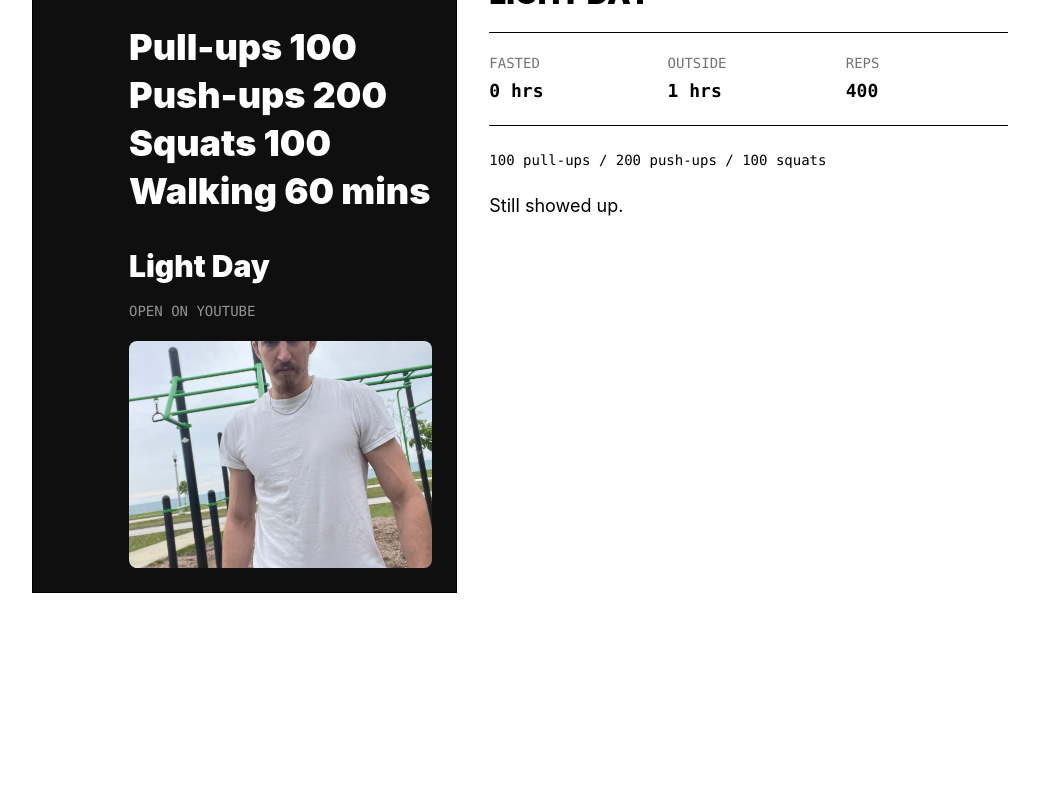
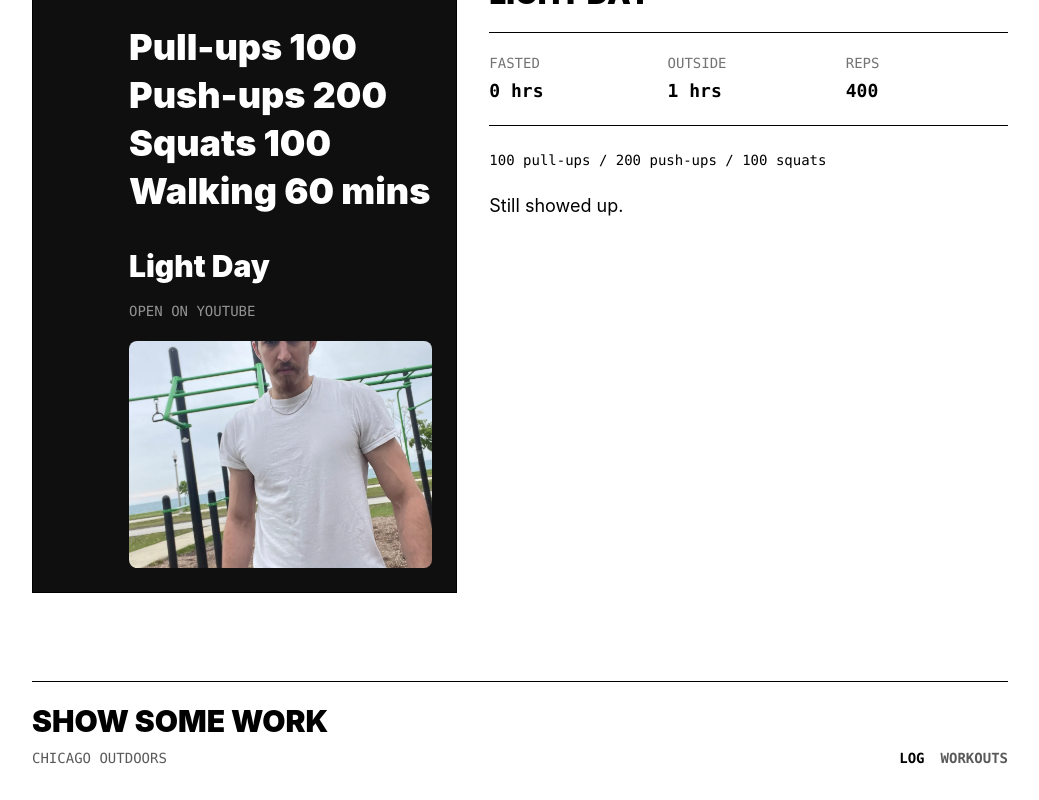
Before and after one commit to mjcreativemedia/show-some-work-site, a React (Vite) app: page / in a window 1280 px wide. Shown: the part 590-1390 px from the top of the page, without its empty margins (120-1159 px from the left). Before the commit the page ends 1271 px from the top, so only its background shows below. Built offline with nearby package versions, Linux system fonts and the light colour scheme.

Commit message:
Add minimal brand footer

```diff
--- a/src/App.tsx
+++ b/src/App.tsx
@@ -238,6 +238,30 @@ function Header({ currentPage }: { currentPage: "log" | "workouts" }) {
   );
 }
 
+function Footer({ currentPage }: { currentPage: "log" | "workouts" }) {
+  return (
+    <footer className="mx-auto max-w-5xl px-4 pb-8 sm:px-6">
+      <div className="flex flex-col gap-5 border-t border-black pt-6 sm:flex-row sm:items-end sm:justify-between">
+        <div>
+          <p className="text-3xl font-black uppercase leading-none">{site.name}</p>
+          <p className="mt-3 font-mono text-sm uppercase text-black/65">{site.location}</p>
+        </div>
+        <nav className="flex flex-wrap gap-4 font-mono text-sm font-bold uppercase text-black/65">
+          <a className={currentPage === "log" ? "text-black" : "hover:text-black"} href="/">
+            Log
+          </a>
+          <a
+            className={currentPage === "workouts" ? "text-black" : "hover:text-black"}
+            href="/workouts/"
+          >
+            Workouts
+          </a>
+        </nav>
+      </div>
+    </footer>
+  );
+}
+
 function WorkoutDayCard({ workout }: { workout: WorkoutDayType }) {
   return (
     <article className="border-t border-black py-8">
@@ -334,6 +358,8 @@ function WorkoutsPage() {
           <ContentFlowCard key={item.name} item={item} />
         ))}
       </section>
+
+      <Footer currentPage="workouts" />
     </main>
   );
 }
@@ -383,6 +409,7 @@ function LogPage() {
         )}
       </section>
 
+      <Footer currentPage="log" />
     </main>
   );
 }
--- a/src/content/site.ts
+++ b/src/content/site.ts
@@ -21,4 +21,5 @@ export const site = {
     "Spending the summer outside. Training every day. Eating once. No plan. Just showing some work.",
   mark: "/show-some-work-mark.png",
   hashtag: "#showsomework",
+  location: "Chicago Outdoors",
 };
```
